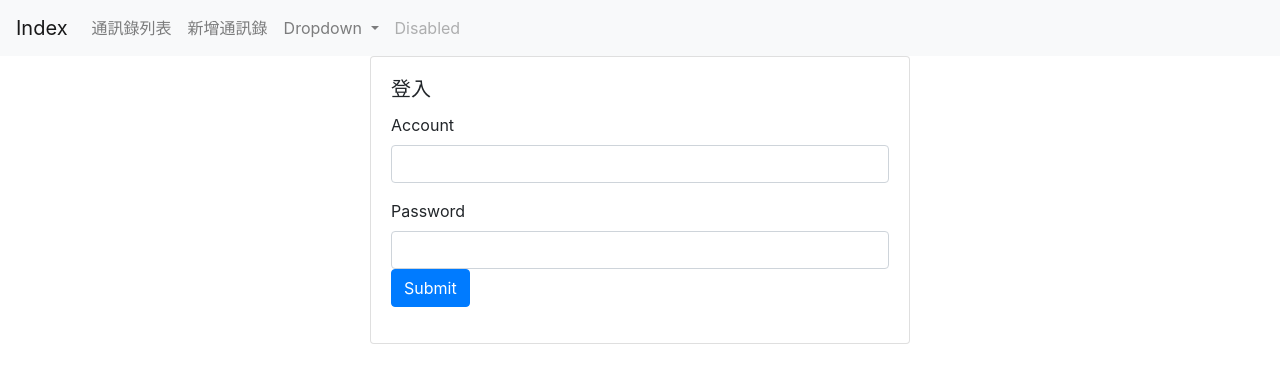
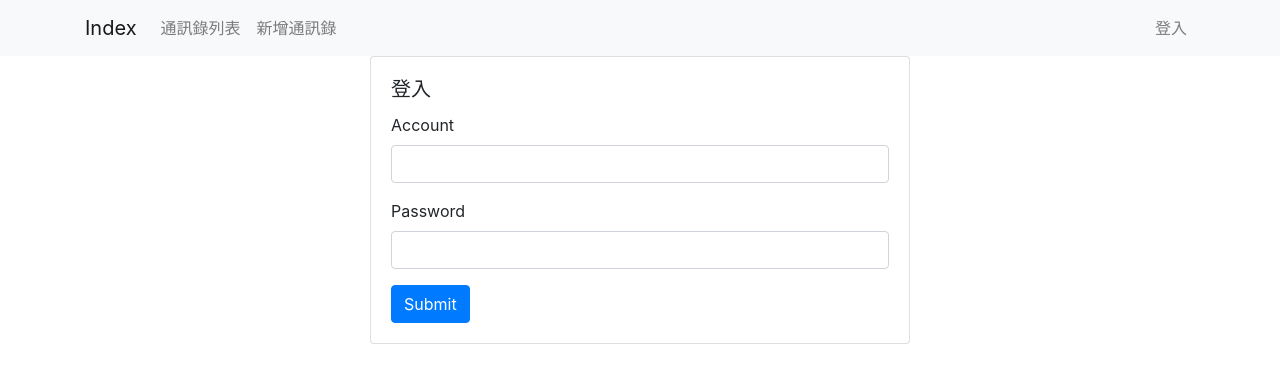
Before and after one commit to jchans-learning/mfee11-proj, a PHP site: page /mfee11-proj/login.php in a window 1280 px wide. Shown: the top 383 px of the page. Run offline with PHP 8.4, Linux system fonts and the light colour scheme; data that the repository does not hold is empty.

Commit message:
modify navbar for login features

```diff
--- a/login.php
+++ b/login.php
@@ -1,12 +1,12 @@
 <?php
-if (! isset($_SESSION)){
+if (!isset($_SESSION)) {
     session_start();
 }
 
-$title = '登入';
+$pageName = 'Login';
 
 if (isset($_POST['account']) and isset($_POST['password'])) {
-    if($_POST['account']==='shin' and $_POST['password']==='1234'){
+    if ($_POST['account'] === 'shin' and $_POST['password'] === '1234') {
         // 可以登入
         $_SESSION['admin'] = 'shin';
     } else {
@@ -15,22 +15,22 @@ if (isset($_POST['account']) and isset($_POST['password'])) {
 }
 ?>
 
-<?php include __DIR__. '/parts/html-head.php'; ?>
-<?php include __DIR__. '/parts/navbar.php'; ?>
+<?php include __DIR__ . '/parts/html-head.php'; ?>
+<?php include __DIR__ . '/parts/navbar.php'; ?>
 
 <div class="container">
     <div class="row d-flex justify-content-center">
         <div class="col-lg-6">
-            <?php if(isset($errorMsg)): ?>
+            <?php if (isset($errorMsg)) : ?>
                 <div class="alert alert-danger" role="alert">
                     <?= $errorMsg ?>
                 </div>
             <?php endif ?>
 
-            <?php if (isset($_SESSION['admin'])): ?>
+            <?php if (isset($_SESSION['admin'])) : ?>
                 <h3>Hello! <?= $_SESSION['admin'] ?></h3>
                 <p><a href="logout.php">登出</a></p>
-            <?php else: ?>
+            <?php else : ?>
                 <div class="card">
                     <div class="card-body">
                         <h5 class="card-title">登入</h5>
@@ -38,14 +38,13 @@ if (isset($_POST['account']) and isset($_POST['password'])) {
                         <form method="post">
                             <div class="form-group">
                                 <label for="account">Account</label>
-                            <input type="text" class="form-control" id="account" name="account"
-                            value="<?= htmlentities($_POST[`account`] ?? '') ?>">
+                                <input type="text" class="form-control" id="account" name="account" value="<?= htmlentities($_POST[`account`] ?? '') ?>">
                             </div>
                             <div class="form-group">
                                 <label for="password">Password</label>
-                            <input type="password" class="form-control" id="password" name="password"
-                                   value="<?= htmlentities($_POST[`password`] ?? '') ?>">
-                        <!-- </div>
+                                <input type="password" class="form-control" id="password" name="password" value="<?= htmlentities($_POST[`password`] ?? '') ?>">
+                            </div>
+                            <!--
                         <div class="form-group form-check">
                             <input type="checkbox" class="form-check-input" value="1"
                                    id="exampleCheck1" name="exampleCheck1"
@@ -62,5 +61,5 @@ if (isset($_POST['account']) and isset($_POST['password'])) {
     </div>
 </div>
 
-<?php include __DIR__. '/parts/scripts.php'; ?>
-<?php include __DIR__. '/parts/html-foot.php'; ?>
+<?php include __DIR__ . '/parts/scripts.php'; ?>
+<?php include __DIR__ . '/parts/html-foot.php'; ?>
--- a/parts/navbar.php
+++ b/parts/navbar.php
@@ -12,6 +12,7 @@ if (!isset($pageName)) $pageName = '';
 </style>
 
 <nav class="navbar navbar-expand-lg navbar-light bg-light">
+    <div class="container">
         <a class="navbar-brand" href="<?= WEB_ROOT ?>index_.php">Index</a>
         <button class="navbar-toggler" type="button" data-toggle="collapse" data-target="#navbarSupportedContent" aria-controls="navbarSupportedContent" aria-expanded="false" aria-label="Toggle navigation">
             <span class="navbar-toggler-icon"></span>
@@ -24,20 +25,22 @@ if (!isset($pageName)) $pageName = '';
                 <li class="nav-item <?= $pageName == 'ab-insert' ? active : '' ?>">
                     <a class="nav-link" href="<?= WEB_ROOT ?>ab-insert.php">新增通訊錄</a>
                 </li>
-            <li class="nav-item dropdown">
-                <a class="nav-link dropdown-toggle" href="#" id="navbarDropdown" role="button" data-toggle="dropdown" aria-haspopup="true" aria-expanded="false">
-                    Dropdown
-                </a>
-                <div class="dropdown-menu" aria-labelledby="navbarDropdown">
-                    <a class="dropdown-item" href="#">Action</a>
-                    <a class="dropdown-item" href="#">Another action</a>
-                    <div class="dropdown-divider"></div>
-                    <a class="dropdown-item" href="#">Something else here</a>
-                </div>
+            </ul>
+            <ul class="navbar-nav">
+                <?php if (isset($_SESSION['admin'])) : ?>
+                    <li class="nav-item <?= $pageName == 'ab-list' ? active : '' ?>">
+                        <a class="nav-link"><?= $_SESSION['admin']['account'] ?></a>
                     </li>
-            <li class="nav-item">
-                <a class="nav-link disabled" href="#" tabindex="-1" aria-disabled="true">Disabled</a>
+                    <li class="nav-item>
+                    <a class=" nav-link" href="<?= WEB_ROOT ?>logout.php">登出</a>
                     </li>
+                <?php else : ?>
+                    <li class="nav-item <?= $pageName == 'login' ? active : '' ?>">
+                        <a class="nav-link" href="<?= WEB_ROOT ?>login.php">登入</a>
+                    </li>
+                <?php endif; ?>
+
             </ul>
         </div>
+    </div>
 </nav>
```
Lines whose indentation alone changed are shown as unchanged.
